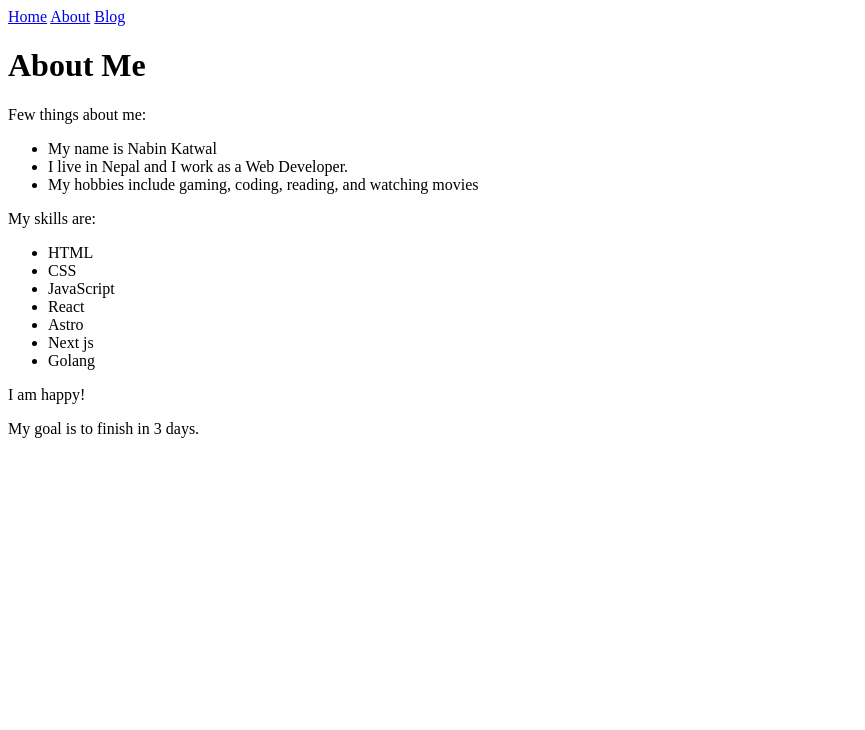
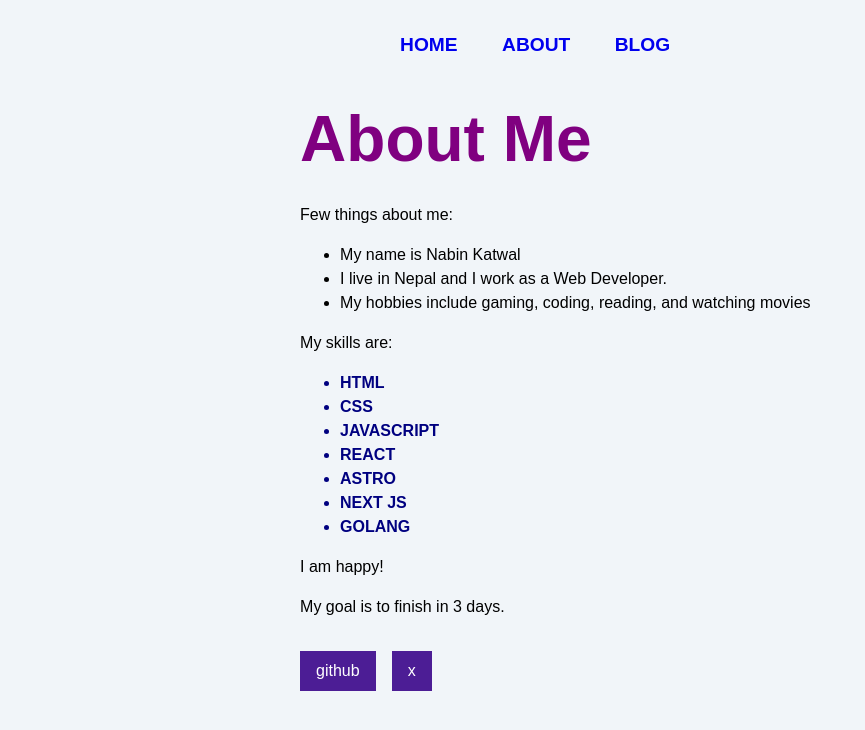
Before and after one commit to nabinkatwal7/blog, an Astro site: page /about in a window 1280 px wide. Shown: the whole page, without its empty margins (0-865 px from the left). Built offline with nearby package versions, Linux system fonts and the light colour scheme; Astro itself is replaced by a stand-in of ours.

Commit message:
feat: scripts

```diff
--- /dev/null
+++ b/src/components/Footer.astro
@@ -0,0 +1,16 @@
+---
+import Social from "./Social.astro";
+
+---
+<style>
+    footer {
+      display: flex;
+      gap: 1rem;
+      margin-top: 2rem;
+    }
+  </style>
+
+<footer>
+    <Social platform="github" username={"nabinkatwal7"} />
+    <Social platform="x" username={"tim_fringe"} />
+</footer>
--- /dev/null
+++ b/src/components/Hamburger.astro
@@ -0,0 +1,7 @@
+---
+---
+<div class="hamburger">
+    <span class="line"></span>
+    <span class="line"></span>
+    <span class="line"></span>
+  </div>
--- /dev/null
+++ b/src/components/Header.astro
@@ -0,0 +1,12 @@
+---
+import Hamburger from "./Hamburger.astro";
+import Navigation from "./Navigation.astro";
+
+---
+
+<header>
+    <nav>
+        <Hamburger />
+        <Navigation />
+    </nav>
+</header>
--- /dev/null
+++ b/src/components/Navigation.astro
@@ -0,0 +1,7 @@
+---
+---
+<div class="nav-links" >
+    <a href="/">Home</a>
+    <a href="/about/">About</a>
+    <a href="/blog/">Blog</a>
+</div>
--- /dev/null
+++ b/src/components/Social.astro
@@ -0,0 +1,13 @@
+---
+const { platform, username } = Astro.props;
+---
+<a href={`https://www.${platform}.com/${username}`}>{platform}</a>
+
+<style>
+    a {
+      padding: 0.5rem 1rem;
+      color: white;
+      background-color: #4c1d95;
+      text-decoration: none;
+    }
+  </style>
--- a/src/pages/about.astro
+++ b/src/pages/about.astro
@@ -1,4 +1,7 @@
 ---
+import Footer from '../components/Footer.astro';
+import Header from '../components/Header.astro';
+import '../styles/global.css';
 const pageTitle = "About Me";
 
 const identity = {
@@ -13,6 +16,9 @@ const skills = ["HTML", "CSS", "JavaScript", "React", "Astro", "Next js", "Golan
 const happy = true;
 const finished = false;
 const goal = 3;
+const skillColor = "navy";
+const fontWeight = "bold";
+const textCase = "uppercase";
 ---
 
 <html lang="en">
@@ -22,11 +28,20 @@ const goal = 3;
 		<meta name="viewport" content="width=device-width" />
 		<meta name="generator" content={Astro.generator} />
 		<title>{pageTitle}</title>
+        <style define:vars={{skillColor, fontWeight, textCase}} >
+            h1{
+                color: purple;
+                font-size: 4rem;
+            }
+            .skill{
+                color: var(--skillColor);
+                font-weight: var(--fontWeight);
+                text-transform: var(--textCase);
+            }
+        </style>
 	</head>
 	<body>
-        <a href="/" >Home</a>
-        <a href="/about" >About</a>
-        <a href="/blog" >Blog</a>
+		<Header />
 		<h1>{pageTitle}</h1>
         <p>Few things about me:</p>
         <ul>
@@ -40,10 +55,14 @@ const goal = 3;
         </ul>
         <p>My skills are:</p>
         <ul>
-            {skills.map((skill) => <li>{skill}</li>)}
+            {skills.map((skill) => <li class="skill" >{skill}</li>)}
         </ul>
         {happy && <p>I am happy!</p>}
         {finished && <p>I am finished!</p>}
         {goal === 3 ? <p>My goal is to finish in 3 days.</p> : <p>My goal is not 3 days.</p>}
+		<Footer />
+        <script>
+            import "../scripts/menu.js";
+          </script>
 	</body>
 </html>
--- /dev/null
+++ b/src/scripts/menu.js
@@ -0,0 +1,3 @@
+document.querySelector(".hamburger").addEventListener("click", () => {
+  document.querySelector(".nav-links").classList.toggle("expanded");
+});
--- /dev/null
+++ b/src/styles/global.css
@@ -0,0 +1,83 @@
+html {
+  background-color: #f1f5f9;
+  font-family: sans-serif;
+}
+
+body {
+  margin: 0 auto;
+  width: 100%;
+  max-width: 80ch;
+  padding: 1rem;
+  line-height: 1.5;
+}
+
+* {
+  box-sizing: border-box;
+}
+
+h1 {
+  margin: 1rem 0;
+  font-size: 2.5rem;
+}
+
+/* nav styles */
+
+.hamburger {
+  padding-right: 20px;
+  cursor: pointer;
+}
+
+.hamburger .line {
+  display: block;
+  width: 40px;
+  height: 5px;
+  margin-bottom: 10px;
+  background-color: #ff9776;
+}
+
+.hamburger {
+  display: none;
+}
+
+.nav-links {
+  width: 100%;
+  top: 5rem;
+  left: 48px;
+  background-color: #ff9776;
+  display: none;
+  margin: 0;
+}
+
+.nav-links a {
+  display: block;
+  text-align: center;
+  padding: 10px 0;
+  text-decoration: none;
+  font-size: 1.2rem;
+  font-weight: bold;
+  text-transform: uppercase;
+}
+
+.nav-links a:hover,
+.nav-links a:focus {
+  background-color: #ff9776;
+}
+
+.expanded {
+  display: unset;
+}
+
+@media screen and (min-width: 636px) {
+  .nav-links {
+    margin-left: 5em;
+    display: block;
+    position: static;
+    width: auto;
+    background: none;
+  }
+
+  .nav-links a {
+    display: inline-block;
+    padding: 15px 20px;
+  }
+}
```
Also changed, not shown: src/pages/blog.astro (+8 -3 lines), src/pages/index.astro (+9 -3 lines).
